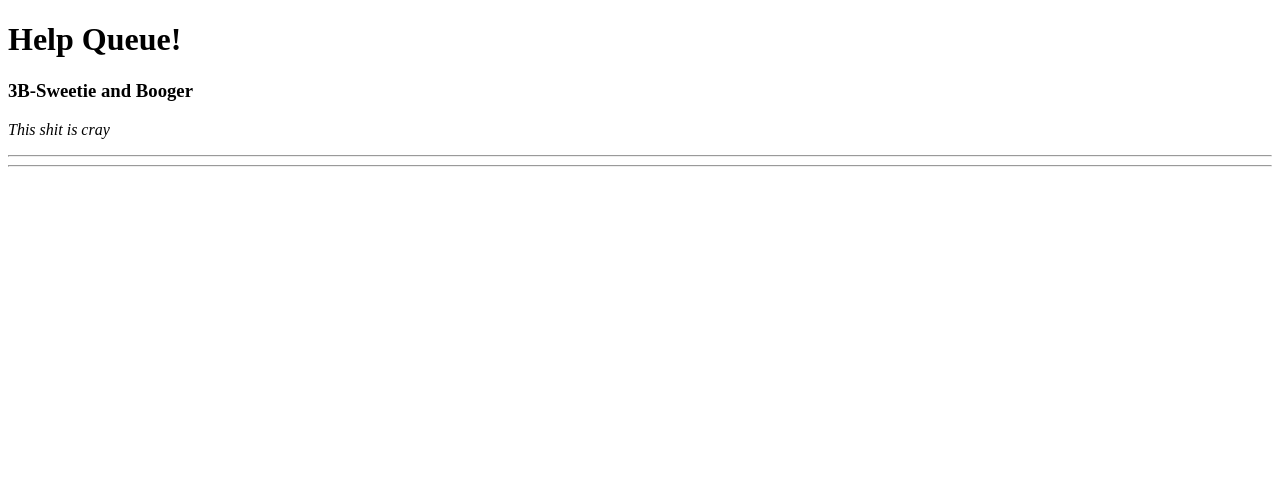
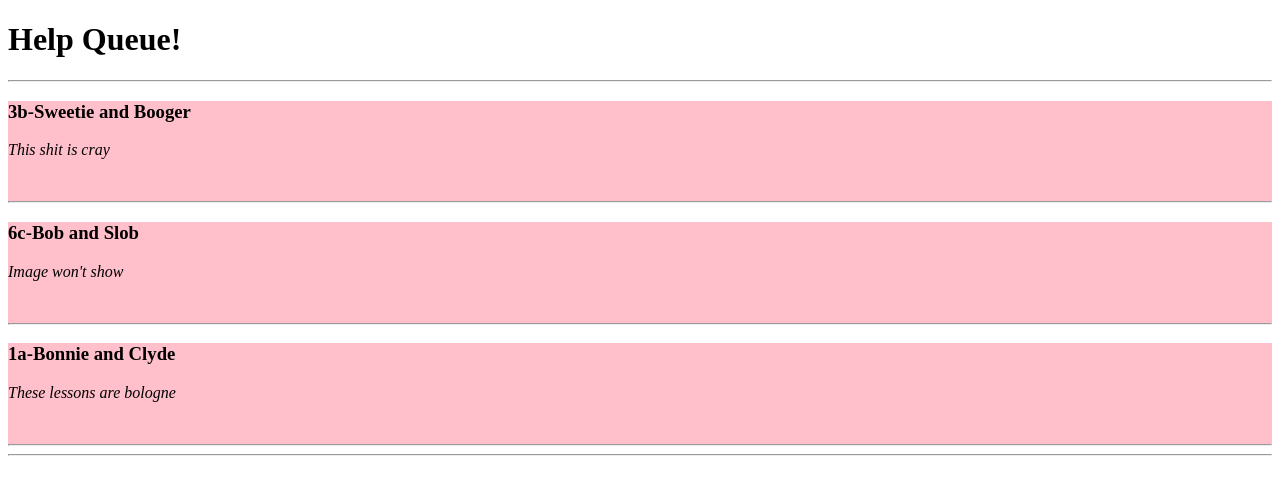
Before and after one commit to ohthatmarissa/react-ice-cream, a React app: page / in a window 1280 px wide. Shown: the top 494 px of the page. Built offline with nearby package versions, Linux system fonts and the light colour scheme.

Commit message:
add linter and some styling stuff

```diff
--- a/src/components/Ticket.jsx
+++ b/src/components/Ticket.jsx
@@ -1,15 +1,21 @@
-import React from "react";
-import PropTypes from "prop-types";
+import React from 'react';
+import PropTypes from 'prop-types';
 
 function Ticket(props){
-    var ticketStyles = {
-        backgroundColor: 'pink'
-    }
+
   return (
     <div>
+      <style jsx global>{`
+            div.ticketonly {
+                background-color: pink;
+            }
+        `}</style>
+      <div className="ticketonly">
         <h3>{props.location}-{props.names}</h3>
         <p><em>{props.issue}</em></p>
+        <br></br>
         <hr/>
+      </div>
     </div>
   );
 }
--- a/src/components/TicketList.jsx
+++ b/src/components/TicketList.jsx
@@ -1,13 +1,37 @@
-import React from "react";
-import Ticket from "./Ticket";
+import React from 'react';
+import Ticket from './Ticket';
+
+var masterTicketList = [
+  {
+    names: 'Sweetie and Booger',
+    location: '3b',
+    issue: 'This shit is cray'
+  },
+  {
+    names: 'Bob and Slob',
+    location: '6c',
+    issue: 'Image won\'t show'
+  },
+  {
+    names: 'Bonnie and Clyde',
+    location: '1a',
+    issue: 'These lessons are bologne'
+  }
+
+];
+
 
 function TicketList() {
-    return (
-        <Ticket
-            location="3B"
-            names="Sweetie and Booger"
-            issue="This shit is cray"/>
-    );
+  return (
+    <div>
+      <hr/>
+      {masterTicketList.map((ticket, index) =>
+        <Ticket names={ticket.names}
+          location={ticket.location}
+          issue={ticket.issue}
+          key={index}/>
+      )}
+    </div>
+  );
 }
-
 export default TicketList;
--- a/webpack.config.js
+++ b/webpack.config.js
@@ -33,6 +33,16 @@ module.exports = {
     rules: [
       {
         test: /\.jsx?$/,
+        enforce: "pre",
+        loader: "eslint-loader",
+        exclude: /node_modules/,
+        options: {
+          emitWarning: true,
+          configFile: "./.eslintrc.json"
+          }
+        },
+      {
+        test: /\.jsx?$/,
         loader: "babel-loader",
         exclude: /node_modules/,
         options: {
```
Also changed, not shown: package.json (+8 -2 lines), src/components/App.jsx (+6 -6 lines), src/components/Header.jsx (+4 -4 lines), src/index.jsx (+6 -6 lines), .eslintrc.json (added), 1 other file (tests, documents, lock files or other folders). Lines whose indentation alone changed are shown as unchanged.
